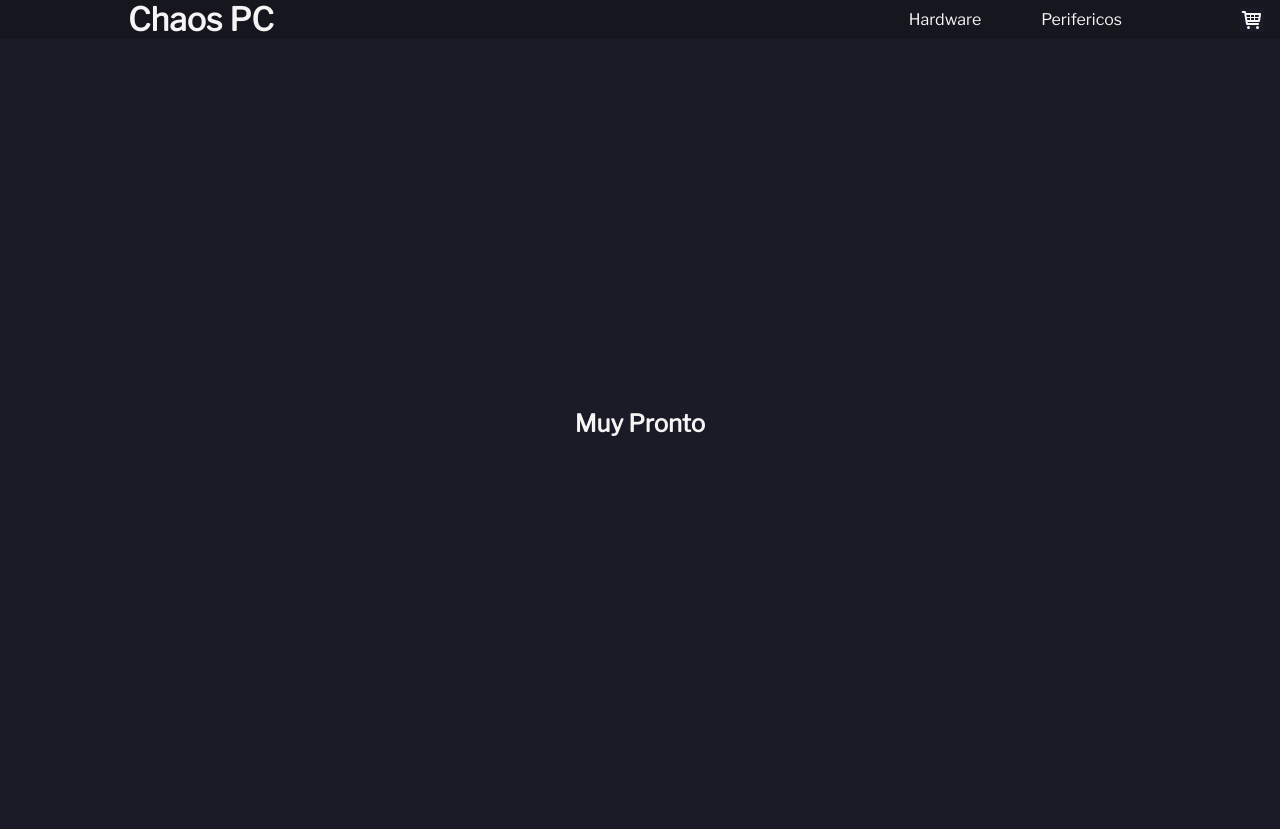
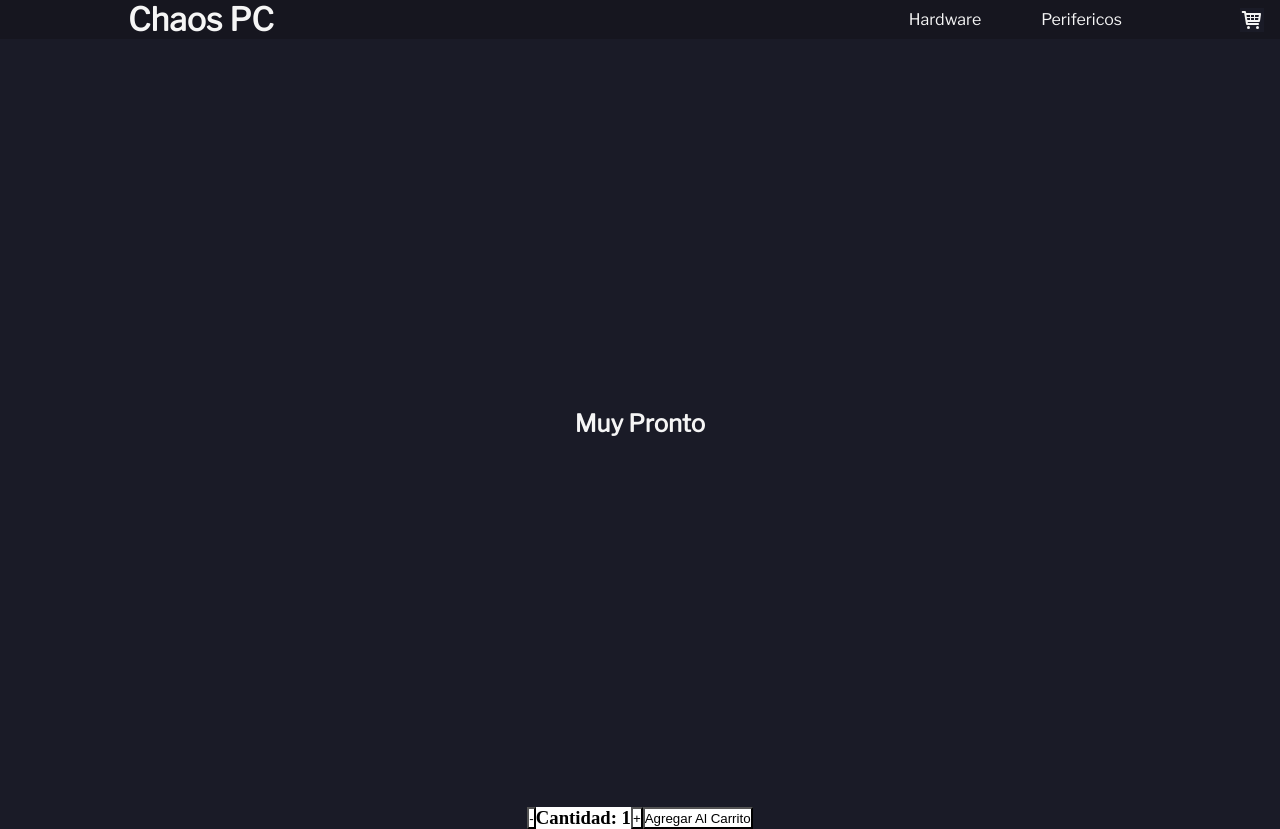
Before and after one commit to Leo-Cata/Chaos-PC-Leonel-Cata, a React (Create React App) app: page / in a window 1280 px wide. Before the commit the page ends 807 px from the top, so only its background shows below. Built offline with nearby package versions, Linux system fonts and the light colour scheme.

Commit message:
entrega componentes II

```diff
--- /dev/null
+++ b/src/components/ItemCount/index.jsx
@@ -0,0 +1,43 @@
+import React, {useState} from 'react'
+import "./style.scss"
+
+const ItemCount = ({stock, initial, onAdd}) => {
+
+    const [count, SetCount] = useState(initial)
+
+    const handleAdd = () =>{
+        if(count < stock){
+        SetCount(count+1)
+        }else{
+            alert("No Hay Stock")
+        }
+    }
+
+    const handleSubtract = () =>{
+        if(count > initial){
+            SetCount(count-1)
+        }
+    }
+
+    //montaje del componente
+    // useEffect(()=>{
+    //     //empty dependency array, ejecuta cuando se monta el component por unica vez
+    //     console.log("itemCount montado");
+    // }, [])
+
+    // //la afuncion callback dentro del useeffect se ejecuta cuando se monte el componente y cfuando se actualize el valor del count
+    // useEffect(()=>{
+    //     console.log("actualizado")
+    // },[count])
+
+    return (
+    <div className='button'>
+        <button className='buttonColor' onClick={handleSubtract}>-</button>
+        <h3 className='buttonColor'>Cantidad: {count}</h3>
+        <button className='buttonColor' onClick={handleAdd}>+</button>
+        <button className='buttonBtn' onClick={()=>onAdd(count)}>Agregar Al Carrito</button>
+    </div>
+    )
+}
+
+export default ItemCount
--- /dev/null
+++ b/src/components/ItemCount/style.scss
@@ -0,0 +1,10 @@
+.button{
+    display: flex;
+    justify-content: center;
+}
+.buttonColor{
+    background-color: white;
+}
+.buttonBtn{
+    background-color: white;
+}
--- a/src/containers/ItemListContainer/index.jsx
+++ b/src/containers/ItemListContainer/index.jsx
@@ -1,9 +1,18 @@
 import React from 'react'
+import ItemCount from '../../components/ItemCount';
 import "./styles.scss"
 
 const ItemListContainer = ({placeholder}) => {
+
+    const addCarrito = (cantidad) =>{
+        console.log(`Se Agregaron ${cantidad} Al Carrito`)
+    }
+
     return (
+        <div>
         <h2 className='placeholder'>{placeholder}</h2>
+        <ItemCount initial={1} stock={5} onAdd={addCarrito}/>
+        </div>
     )
 }
 
```
